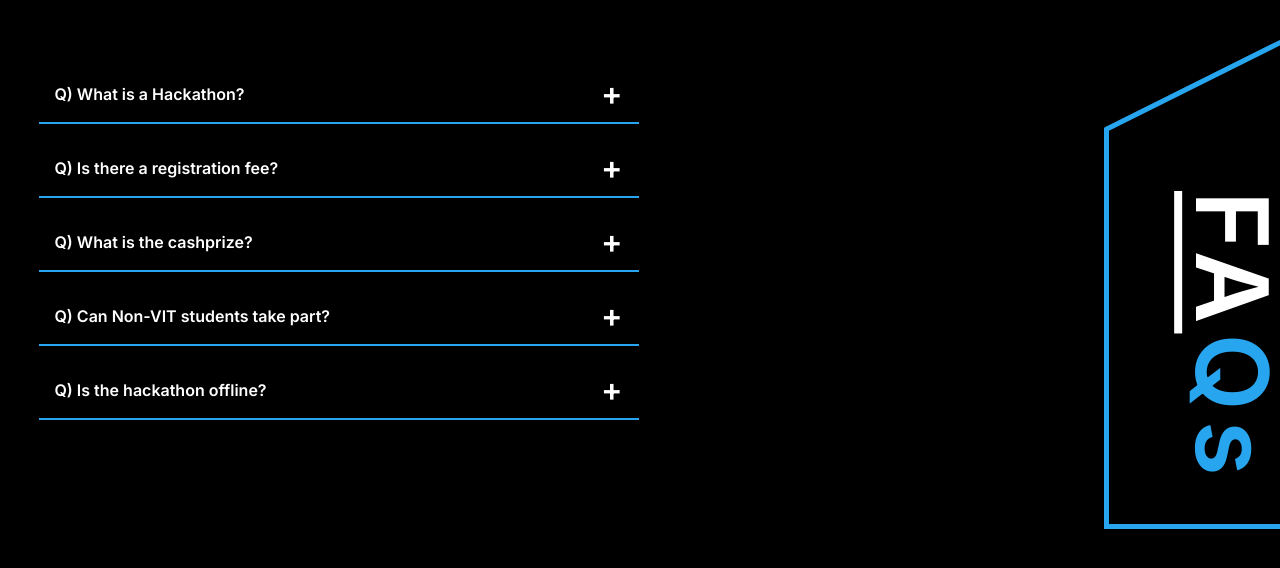
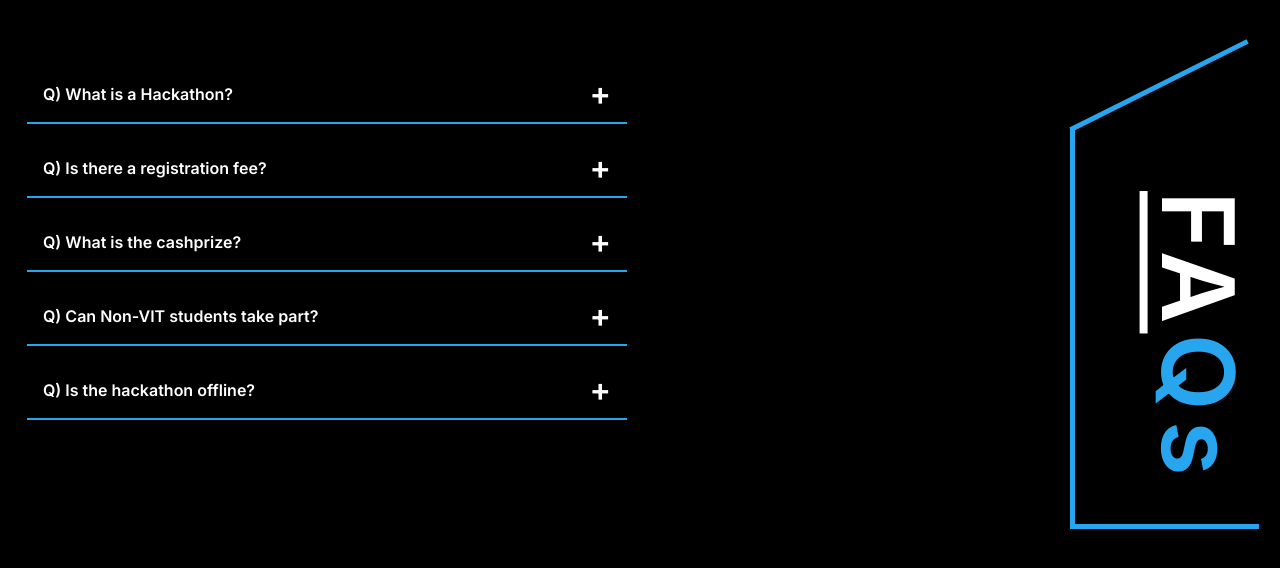
Before and after one commit to nitishramaraj/Technicia-FAQ, a plain HTML site: page index.html in a window 1280 px wide. Drawn offline with Linux system fonts and the light colour scheme.

Commit message:
Update style.css

```diff
--- a/style.css
+++ b/style.css
@@ -75,10 +75,9 @@ body{
 
 /* FLEX RIGHT */
 .right{
-    height: auto;
-    justify-content: flex-end;
-    position: relative;
-    padding-top:10%;
+  position: relative;
+  padding-top:10%;
+  padding-right:3.6%;
 }
 .blue{
     color: rgba(39, 165, 239, 1);
```
